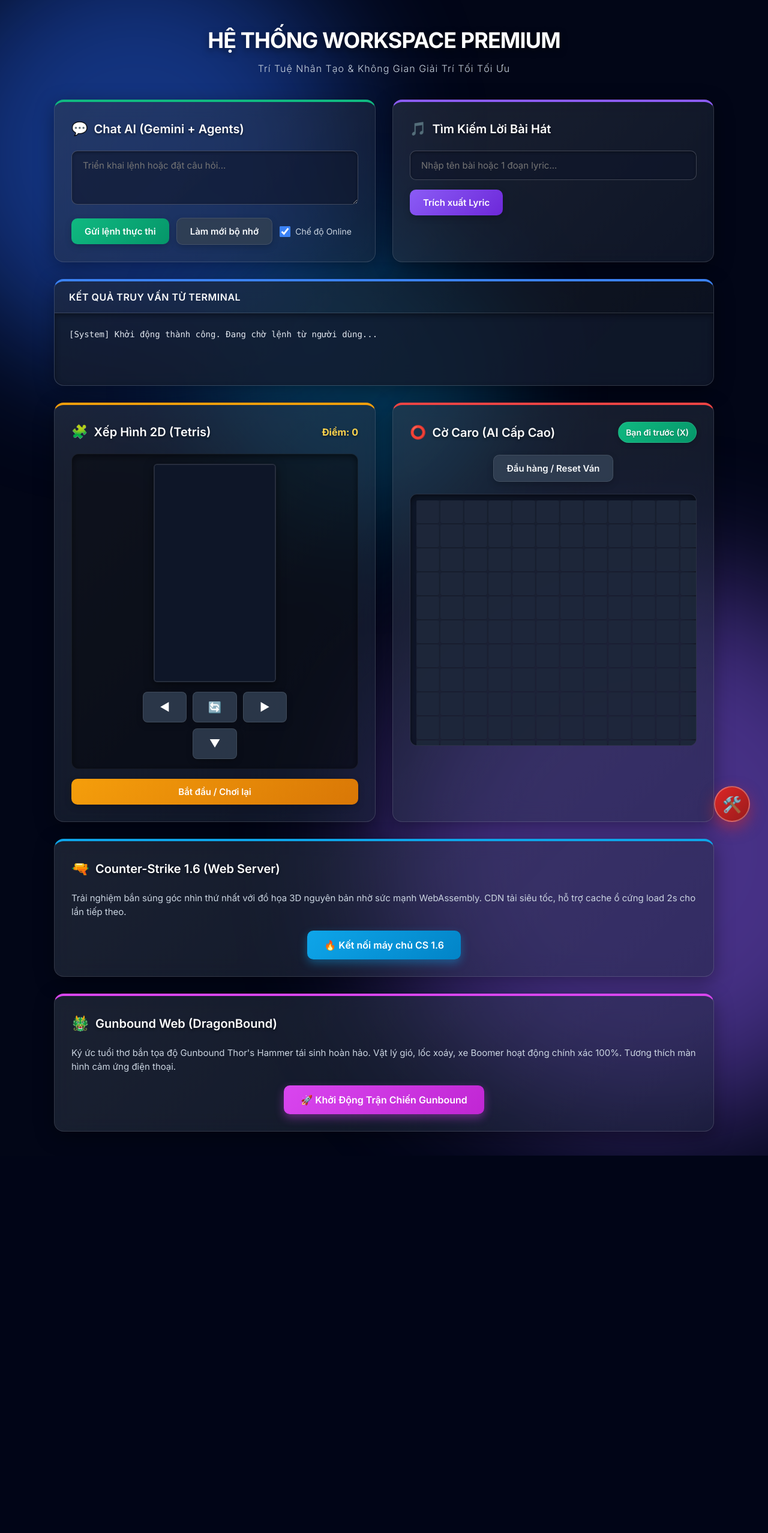
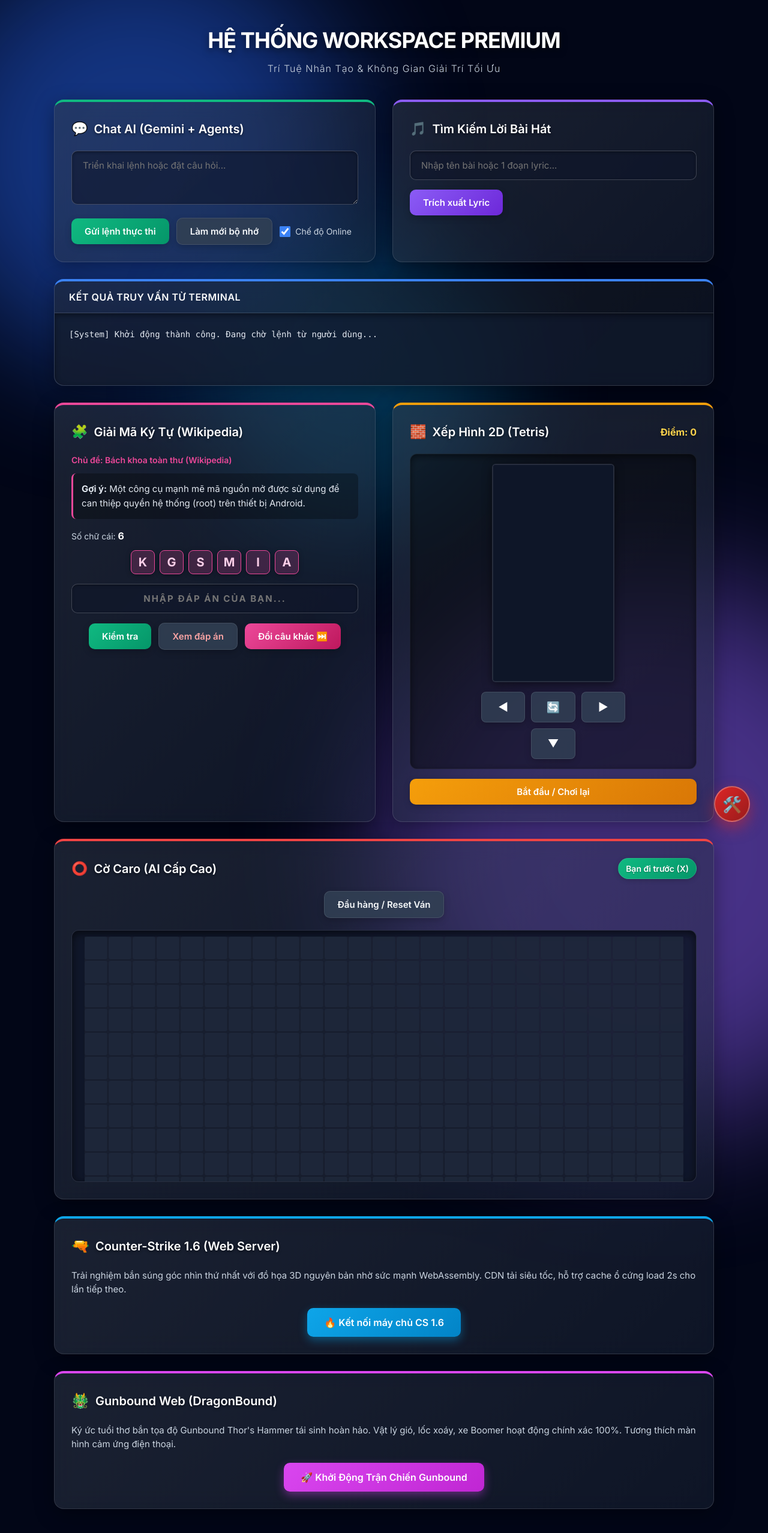
Before and after one commit to thuyALC/web-bot-page, a Flask app: page / in a window 1280 px wide. Shown: the whole page at 60% size. Before the commit the page ends 1926 px from the top, so only its background shows below. Run offline with Flask 3, Linux system fonts and the light colour scheme; data that the repository does not hold is empty; a map, chart or similar area stays blank.

Commit message:
Update index.html

```diff
--- a/templates/index.html
+++ b/templates/index.html
@@ -16,7 +16,7 @@
       --warning: #f59e0b;
       --purple: #8b5cf6;
       --cyan: #0ea5e9;
-      --pink: #d946ef;
+      --pink: #ec4899;
       --glass-bg: rgba(30, 41, 59, 0.45);
       --glass-border: rgba(255, 255, 255, 0.15);
       --glass-shadow: 0 8px 32px 0 rgba(0, 0, 0, 0.37);
@@ -24,7 +24,6 @@
 
     * { box-sizing: border-box; margin: 0; padding: 0; font-family: 'Inter', system-ui, -apple-system, sans-serif; }
 
-    /* 1. NỀN 3D CÓ CHIỀU SÂU VÀ ORB CHUYỂN ĐỘNG */
     body {
         background-color: #020617;
         color: var(--text-main);
@@ -37,7 +36,6 @@
         position: relative;
     }
 
-    /* Các khối sáng chuyển động tạo chiều sâu */
     .bg-orb {
         position: fixed;
         border-radius: 50%;
@@ -65,7 +63,6 @@
 
     .grid { display: grid; grid-template-columns: repeat(auto-fit, minmax(420px, 1fr)); gap: 28px; }
 
-    /* 2. HIỆU ỨNG THẺ KÍNH (GLASSMORPHISM) */
     .card {
         background: var(--glass-bg);
         backdrop-filter: blur(16px);
@@ -78,7 +75,7 @@
         position: relative;
         overflow: hidden;
     }
-    .card::before { /* Lớp phủ sương mờ siêu mỏng */
+    .card::before {
         content: ""; position: absolute; inset: 0; background: linear-gradient(135deg, rgba(255,255,255,0.05) 0%, rgba(255,255,255,0) 100%); z-index: 0; pointer-events: none;
     }
     .card > * { position: relative; z-index: 1; }
@@ -141,20 +138,17 @@
     }
     .output-box { display: none; margin-top: 16px; padding: 18px; border-radius: 10px; background: rgba(0,0,0,0.4); border-left: 4px solid var(--primary); font-size: 15px; line-height: 1.8; white-space: pre-wrap; max-height: 400px; overflow-y: auto; box-shadow: inset 0 2px 8px rgba(0,0,0,0.3);}
 
-    /* Tetris 3D Depth */
     .tetris-container { display: flex; flex-direction: column; align-items: center; background: rgba(0,0,0,0.4); padding: 16px; border-radius: 12px; border: 1px solid rgba(255,255,255,0.05); box-shadow: inset 0 4px 12px rgba(0,0,0,0.5);}
     canvas#tetris { background: rgba(15, 23, 42, 0.9); border: 2px solid rgba(255,255,255,0.1); border-radius: 6px; display: block; box-shadow: 0 4px 15px rgba(0,0,0,0.5);}
     .tetris-controls { display: grid; grid-template-columns: repeat(3, 1fr); gap: 10px; margin-top: 16px; width: 100%; max-width: 240px; }
     .tetris-controls button { padding: 14px; font-size: 18px; background: rgba(51, 65, 85, 0.8); color: white; border: 1px solid rgba(255,255,255,0.1); border-radius: 8px;}
 
-    /* Caro 3D Depth */
     .caro-wrapper { margin-top: 20px; max-width: 100%; max-height: 420px; overflow: auto; border: 1px solid rgba(255,255,255,0.1); border-radius: 12px; background: rgba(15, 23, 42, 0.8); padding: 10px; box-shadow: inset 0 4px 15px rgba(0,0,0,0.6);}
     .caro-grid { display: grid; grid-template-columns: repeat(25, 38px); gap: 2px; background: rgba(255,255,255,0.05); width: max-content; margin: 0 auto; }
     .caro-cell { width: 38px; height: 38px; background: rgba(30, 41, 59, 0.9); border-radius: 4px; display: flex; align-items: center; justify-content: center; font-size: 22px; font-weight: 700; cursor: pointer; user-select: none; transition: all 0.15s; box-shadow: 0 2px 4px rgba(0,0,0,0.2);}
     .caro-cell:hover { background: rgba(51, 65, 85, 1); transform: scale(1.05); box-shadow: 0 4px 8px rgba(0,0,0,0.4); z-index: 2;}
     .win-cell { background: linear-gradient(135deg, #facc15, #f59e0b) !important; color: #0f172a !important; box-shadow: 0 0 15px rgba(245, 158, 11, 0.6) !important; transform: scale(1.1); z-index: 3;}
 
-    /* Hack Menu 3D */
     #hack-menu-container { position: fixed; bottom: 30px; right: 30px; z-index: 9999; }
     #btn-toggle-hack { width: 60px; height: 60px; border-radius: 50%; background: linear-gradient(135deg, #dc2626, #991b1b); color: white; font-size: 26px; border: 2px solid rgba(255,255,255,0.3); box-shadow: 0 10px 25px rgba(220, 38, 38, 0.5); cursor: pointer; display: flex; align-items: center; justify-content: center; transition: 0.3s; backdrop-filter: blur(4px);}
     #btn-toggle-hack:hover { transform: scale(1.15) rotate(15deg); box-shadow: 0 15px 35px rgba(220, 38, 38, 0.7); }
@@ -173,7 +167,7 @@
   <main>
     <div class="header-title">
       <h1>HỆ THỐNG WORKSPACE PREMIUM</h1>
-      <p>Trí Tuệ Nhân Tạo & Không Gian Giải Trí Tối Tối Ưu</p>
+      <p>Trí Tuệ Nhân Tạo & Không Gian Giải Trí Tối Ưu</p>
     </div>
 
     <div class="grid">
@@ -207,10 +201,35 @@
     </div>
 
     <div class="grid">
+      <div class="card" style="border-top: 4px solid #ec4899;">
+        <div class="card-header"><span style="font-size:22px;">🧩</span><h2>Giải Mã Ký Tự (Wikipedia)</h2></div>
+        <div id="scramble-topic" style="font-size: 14px; color: var(--pink); font-weight: 600; margin-bottom: 12px;">Đang kết nối máy chủ...</div>
+
+        <div id="scramble-hint" style="background: rgba(0,0,0,0.3); padding: 14px; border-radius: 8px; margin-bottom: 16px; font-size: 15px; color: #e2e8f0; line-height: 1.6; border-left: 3px solid #ec4899;">
+            Đang cào dữ liệu từ Internet...
+        </div>
+
+        <div style="font-size: 14px; margin-bottom: 12px; color: var(--text-muted);">
+            Số chữ cái: <strong id="scramble-count" style="color: white; font-size: 16px;">0</strong>
+        </div>
+
+        <div id="scramble-blocks" style="display: flex; flex-wrap: wrap; gap: 8px; margin-bottom: 16px; min-height: 40px; justify-content: center;"></div>
+
+        <input type="text" id="scramble-input" placeholder="NHẬP ĐÁP ÁN CỦA BẠN..." style="text-align: center; font-weight: bold; text-transform: uppercase; letter-spacing: 2px;">
+
+        <div class="button-group" style="justify-content: center;">
+          <button id="btn-scramble-check" class="btn-primary" style="background: linear-gradient(135deg, #10b981, #059669);">Kiểm tra</button>
+          <button id="btn-scramble-reveal" class="btn-secondary" style="color: #fca5a5;">Xem đáp án</button>
+          <button id="btn-scramble-next" class="btn-primary" style="background: linear-gradient(135deg, #ec4899, #be185d);">Đổi câu khác ⏭️</button>
+        </div>
+
+        <div id="scramble-message" style="margin-top: 16px; text-align: center; font-weight: 600; font-size: 15px; min-height: 22px;"></div>
+      </div>
+
       <div class="card" style="border-top: 4px solid #f59e0b;">
         <div class="card-header" style="justify-content: space-between;">
           <div style="display:flex; align-items:center; gap:10px;">
-            <span style="font-size:22px;">🧩</span><h2>Xếp Hình 2D (Tetris)</h2>
+            <span style="font-size:22px;">🧱</span><h2>Xếp Hình 2D (Tetris)</h2>
           </div>
           <div id="tetris-score" style="font-size: 16px; font-weight:700; color:#fcd34d; text-shadow: 0 2px 4px rgba(0,0,0,0.5);">Điểm: 0</div>
         </div>
@@ -230,7 +249,7 @@
         </div>
       </div>
 
-      <div class="card" style="border-top: 4px solid #ef4444;">
+      <div class="card" style="border-top: 4px solid #ef4444; grid-column: 1 / -1;">
         <div class="card-header" style="justify-content: space-between;">
             <div style="display:flex; align-items:center; gap:10px;">
                 <span style="font-size:22px;">⭕</span><h2>Cờ Caro (AI Cấp Cao)</h2>
@@ -358,6 +377,74 @@
                 updateBadge("lyric-status", err.message, "error");
             }
         };
+    })();
+
+    // --- MODULE GIẢI MÃ KÝ TỰ (MỚI) ---
+    (() => {
+        let currentAnswer = "";
+        const hintEl = document.getElementById("scramble-hint");
+        const topicEl = document.getElementById("scramble-topic");
+        const countEl = document.getElementById("scramble-count");
+        const blocksEl = document.getElementById("scramble-blocks");
+        const inputEl = document.getElementById("scramble-input");
+        const msgEl = document.getElementById("scramble-message");
+
+        async function loadScramble() {
+            msgEl.textContent = "";
+            inputEl.value = "";
+            hintEl.textContent = "Đang cào dữ liệu từ Wikipedia...";
+            blocksEl.innerHTML = "";
+            topicEl.textContent = "Chủ đề: Đang tải...";
+
+            try {
+                const res = await fetch("/api/game/scramble");
+                const data = await res.json();
+
+                currentAnswer = data.dap_an;
+                topicEl.textContent = `Chủ đề: ${data.chu_de}`;
+                hintEl.innerHTML = `<strong>Gợi ý:</strong> ${data.goi_y}`;
+                countEl.textContent = data.so_luong;
+
+                data.xao_tron.forEach(char => {
+                    const div = document.createElement("div");
+                    div.style.cssText = "background: rgba(236, 72, 153, 0.2); border: 1px solid #ec4899; color: #fbcfe8; width: 40px; height: 40px; display: flex; align-items: center; justify-content: center; border-radius: 8px; font-weight: bold; font-size: 20px; box-shadow: 0 2px 8px rgba(0,0,0,0.3);";
+                    div.textContent = char;
+                    blocksEl.appendChild(div);
+                });
+            } catch (err) {
+                hintEl.textContent = "Lỗi kết nối mạng. Bạn thử bấm Đổi câu khác xem sao!";
+            }
+        }
+
+        document.getElementById("btn-scramble-check").onclick = () => {
+            const userVal = inputEl.value.trim().toUpperCase().replace(/\s/g, '');
+            const ansVal = currentAnswer.replace(/\s/g, '');
+
+            if(!userVal) {
+                msgEl.textContent = "Vui lòng nhập đáp án!";
+                msgEl.style.color = "#f59e0b";
+                return;
+            }
+
+            if(userVal === ansVal) {
+                msgEl.textContent = "🎉 CHÍNH XÁC! Quá đỉnh!";
+                msgEl.style.color = "#10b981";
+            } else {
+                msgEl.textContent = "❌ Chưa đúng, thử lại nhé!";
+                msgEl.style.color = "#ef4444";
+            }
+        };
+
+        document.getElementById("btn-scramble-reveal").onclick = () => {
+            msgEl.innerHTML = `💡 Đáp án là: <span style="color: #fca5a5;">${currentAnswer}</span>`;
+            msgEl.style.color = "#e2e8f0";
+            inputEl.value = currentAnswer;
+        };
+
+        document.getElementById("btn-scramble-next").onclick = loadScramble;
+
+        // Tự động load câu hỏi khi khởi động web
+        loadScramble();
     })();
 
     // --- MODULE XẾP HÌNH 2D (TETRIS) ---
@@ -529,7 +616,6 @@
             update();
         };
 
-        // GẮN HACK CHO TETRIS
         document.getElementById("hack-tetris-clear").onclick = () => {
             if(!gameRunning) return;
             for(let i=0; i<4; i++) {
@@ -576,7 +662,7 @@
                     div.id = `cell-${r}-${c}`;
                     if (caroState[r][c] !== "") {
                         div.textContent = caroState[r][c];
-                        div.style.color = caroState[r][c] === 'X' ? '#60a5fa' : '#f87171'; // Màu neon sáng
+                        div.style.color = caroState[r][c] === 'X' ? '#60a5fa' : '#f87171';
                     }
                     div.addEventListener('click', () => handleCaroClick(r, c));
                     boardEl.appendChild(div);
@@ -720,7 +806,6 @@
             }
         };
 
-        // GẮN HACK CHO CARO
         document.getElementById("hack-caro-clear").onclick = () => {
             if(!caroActive) return;
             for(let r=0; r<SIZE; r++){
```
